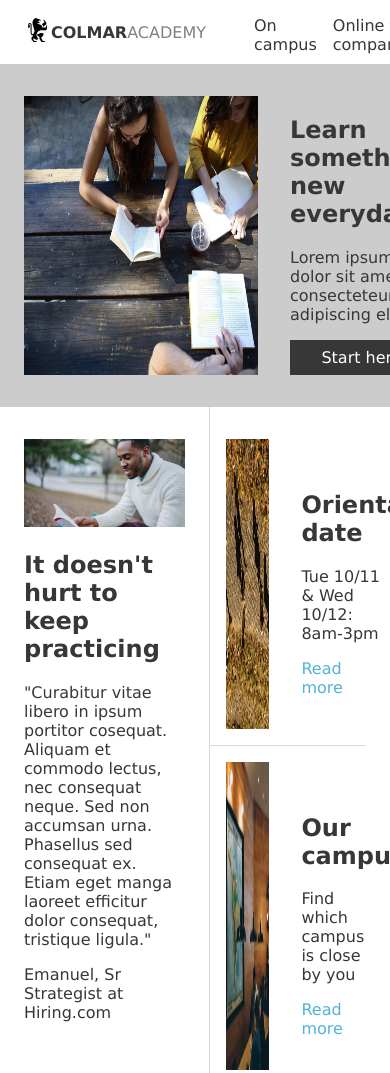
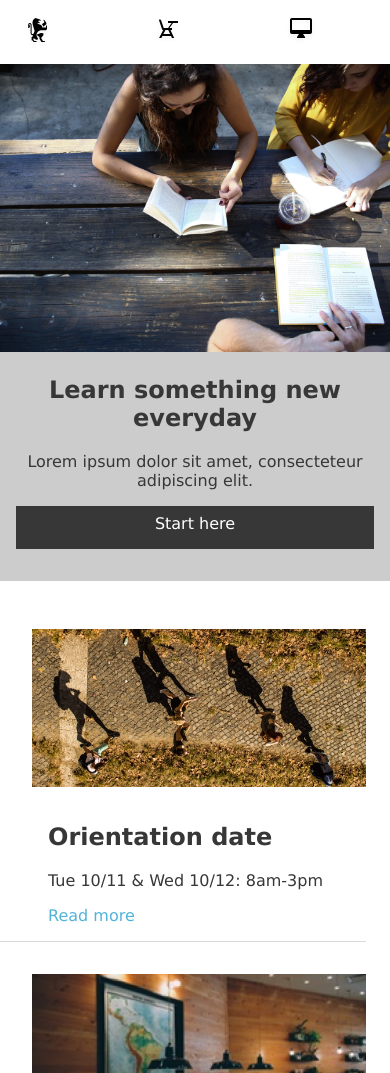
Before and after one commit to ddiegoep/ColmarAcademy, a plain HTML site: page index.html in a window 390 px wide. Shown: the top 1073 px of the page. Drawn offline with Linux system fonts and the light colour scheme.

Commit message:
Finish responsive design header, banner & main

```diff
--- a/index.html
+++ b/index.html
@@ -11,14 +11,24 @@
 
 <body>
     <header>
-        <div><img src="resources\images\ic-logo.svg" alt="Colmar Academy logo">
+        <div>
+            <img src="resources\images\ic-logo.svg" alt="Colmar Academy logo">
             <p><span>COLMAR</span>ACADEMY</p>
         </div>
         <nav>
             <ul>
-                <li><a href="#">On campus</a></li>
-                <li><a href="#">Online for companies</a></li>
-                <li><a href="#">Sign in</a></li>
+                <li>
+                    <a class="textlink" href="#">On campus</a>
+                    <a href="#"><img class="logolink" src="resources\images\ic-on-campus.svg" alt="On Campus"></a>
+                </li>
+                <li>
+                    <a class="textlink" href="#">Online for companies</a>
+                    <a href="#"><img class="logolink" src="resources\images\ic-online.svg" alt="Online for Companies"></a>
+                </li>
+                <li>
+                    <a class="textlink" href="#">Sign in</a>
+                    <a href="#"><img class="logolink" src="resources\images\ic-login.svg" alt="Sign in"></a>
+                </li>
             </ul>
         </nav>
     </header>
@@ -42,7 +52,8 @@
         </div>
         <div id="mainright">
             <div class="container">
-                <img src="resources\images\information-orientation.jpg" alt="Photo of people walking through a path">
+                <img class="pcimg" src="resources\images\information-orientation.jpg" alt="Photo of people walking through a path">
+                <img class="mobileimg" src="resources\images\information-orientation-mobile.jpg" alt="Photo of people walking through a path">
                 <div>
                     <h2>Orientation date </h2>
                     <p>Tue 10/11 & Wed 10/12: 8am-3pm</p>
@@ -50,7 +61,8 @@
                 </div>
             </div>
             <div class="container">
-                <img src="resources\images\information-campus.jpg" alt="Photo of the library">
+                <img class="pcimg" src="resources\images\information-campus.jpg" alt="Photo of the library">
+                <img class="mobileimg" src="resources\images\information-campus-mobile.jpg" alt="Photo of the library">
                 <div>
                     <h2>Our campus</h2>
                     <p>Find which campus is close by you</p>
@@ -58,7 +70,8 @@
                 </div>
             </div>
             <div class="container">
-                <img src="resources\images\information-guest-lecture.jpg" alt="Photo of Oliver Sack">
+                <img class="pcimg" src="resources\images\information-guest-lecture.jpg" alt="Photo of Oliver Sack">
+                <img class="mobileimg" src="resources\images\information-guest-lecture-mobile.jpg" alt="Photo of Oliver Sack">
                 <div>
                     <h2>Our guest lecture</h2>
                     <p>Join a keynote with Oliver Sack about music in medical treatment</p>
@@ -135,7 +148,8 @@
             </div>
             <div id="exhibitright">
                 <div class="container">
-                    <img src="resources\images\thesis-fisma.jpg" alt="Photo of a desk filled with papers and a smartphone">
+                    <img src="resources\images\thesis-fisma.jpg"
+                        alt="Photo of a desk filled with papers and a smartphone">
                     <div>
                         <h2>Fisma: Design and Prototype</h2>
                         <p>Designer showcase of new prootptype product</p>
--- a/resources/css/style.css
+++ b/resources/css/style.css
@@ -49,6 +49,10 @@ header nav ul li a {
     text-decoration: none;
 }
 
+header .logolink {
+    display: none;
+}
+
 /*Banner*/
 
 #banner {
@@ -60,27 +64,28 @@ header nav ul li a {
 
 #banner img {
     display: inline-flex;
-    margin-right: 2rem;
+    padding-right: 2rem;
     width: 60%;
 }
 
 #banner div {
-    margin: auto;
+    margin-top: auto;
+    margin-bottom: auto;
+    margin-right: 3rem;
 }
 
 #banner div h1 {
     font-weight: bold;
 }
 
-#banner div a {
+#banner a {
     display: flex;
     justify-content: center;
     color: white;
     background-color: rgb(55, 55, 55);
     text-decoration: none;
     width: 100%;
-    padding-top: 0.5rem;
-    padding-bottom: 0.5rem;
+    padding: 0.5rem 0rem 1rem 0rem;
 }
 
 /*main*/
@@ -92,8 +97,8 @@ header nav ul li a {
 }
 
 #mainleft {
-    padding: 2rem 1.5rem 2rem 1.5rem;
-    width: 60%;
+    padding: 2rem 1.5rem 2rem 2rem;
+    max-width: 60%;
     border-right: 1px solid rgba(128, 128, 128, 0.3);
 }
 
@@ -102,8 +107,6 @@ header nav ul li a {
 }
 
 #mainright {
-    max-width: 40%;
-    height: auto;
     padding: 1rem 1.5rem 1rem 0rem;
 }
 
@@ -111,17 +114,22 @@ header nav ul li a {
     display: flex;
     border-bottom: 1px solid rgba(128, 128, 128, 0.3);
     padding: 1rem;
+    align-items: center;
 }
 
-#mainright .container img {
-    display: inline-flex;
+#mainright .container .pcimg {
     max-width: 35%;
+    height: fit-content;
+    flex-shrink: 0;
+}
+
+#mainright .container .mobileimg {
+    display: none;
 }
 
 #mainright .container div {
-    max-width: 65%;
     align-items: center;
-    padding: 2rem;
+    padding: 0rem 2rem 0rem 2rem;
 }
 
 #mainright .container div a {
@@ -236,3 +244,74 @@ footer li {
 footer a {
     text-decoration: none;
 }
+
+/*Responsive Design*/
+
+
+@media screen and (max-width: 1200px) {
+
+    #mainleft {
+        max-width: 40%;
+    }
+}
+
+@media screen and (max-width: 800px) {
+
+    header p {
+        display: none;
+    }
+
+    #banner {
+        display: block;
+        text-align: center;
+        padding: 0rem;
+    }
+
+    #banner img {
+        width: 100%;
+        margin-left: 0rem;
+        padding: 0rem;
+    }
+
+    #banner div {
+        margin: auto;
+        padding: 0rem 1rem 2rem 1rem;
+    }
+
+    #mainleft {
+        display: none;
+    }
+
+}
+
+
+@media screen and (max-width: 600px) {
+
+    header .textlink {
+        display: none;
+    }
+
+    header .logolink {
+        display: inline-flex;
+        padding: 0rem 2rem;
+    }
+    #mainright .container .pcimg {
+        display: none;
+    }
+
+    #mainright .container .mobileimg {
+        display: flex;
+        max-width: 100%;
+        margin: 0rem;
+        padding: 1rem;
+    }
+
+    #mainright .container{
+        display: block;
+    }
+
+    #mainright .container div{
+        width: 100%;
+    }
+
+}
```
